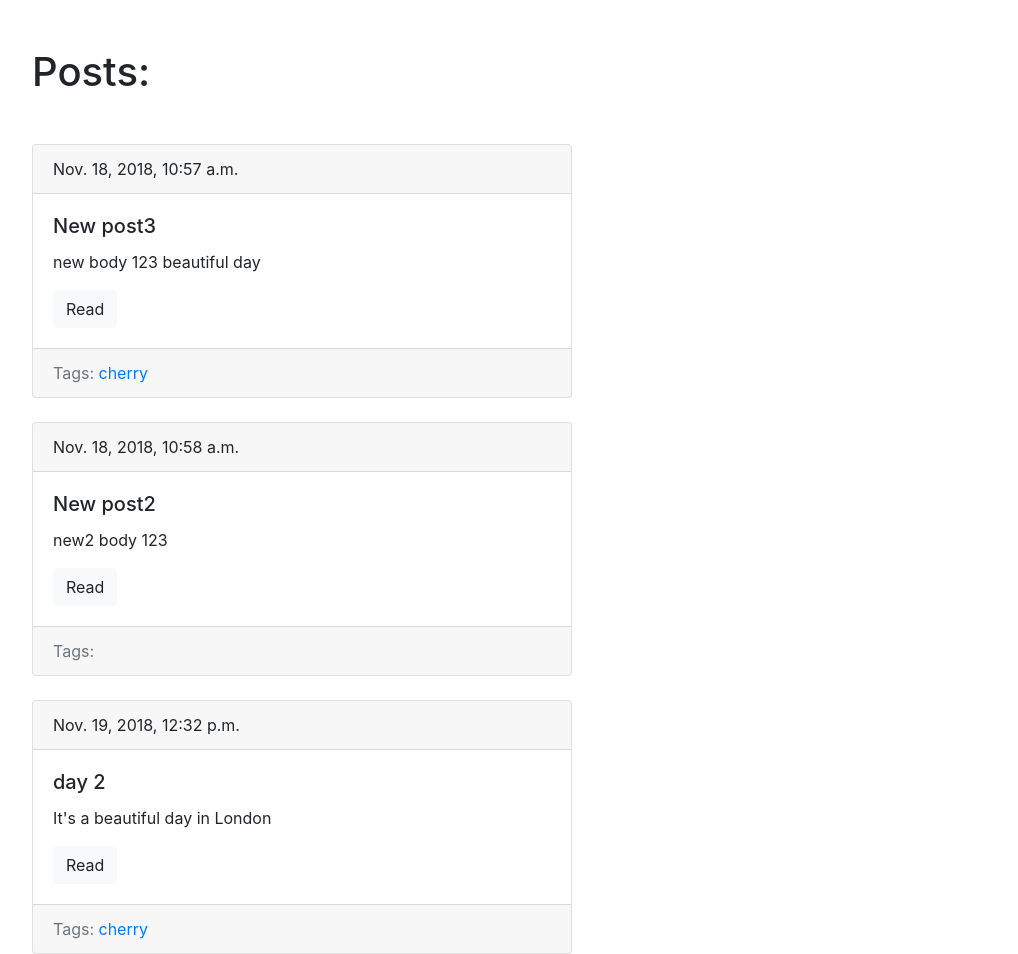
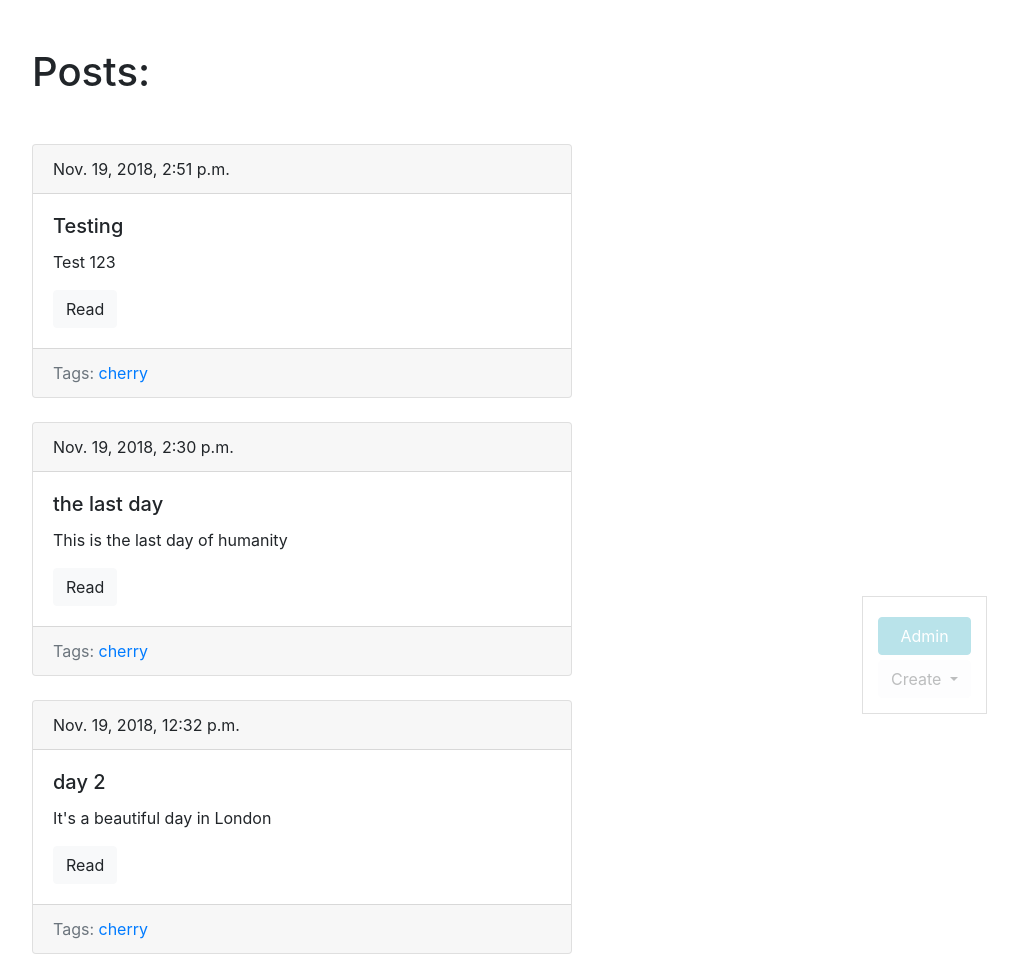
Before and after one commit to paganism/blogengine, a Django app: page /blog/ in a window 1280 px wide. Shown: the part 56-1010 px from the top of the page, without its empty margins (243-1261 px from the left). Run offline with Django 3.2, Linux system fonts and the light colour scheme; data comes from the database, SQL or seed files in the repository; both versions use the stored data as it was after the commit; some libraries are stand-ins or nearby versions.

Commit message:
added admin-panel

```diff
--- a/blogengine/blog/templates/blog/base_blog.html
+++ b/blogengine/blog/templates/blog/base_blog.html
@@ -1 +1,16 @@
 {% extends 'base.html' %}
+{% block admin-panel %}
+    <div class="btn-group">
+            <button type="button" class="btn btn-light dropdown-toggle" data-toggle="dropdown" aria-haspopup="true" aria-expanded="false">
+            Create
+            </button>
+            <div class="dropdown-menu">
+            <a class="dropdown-item" href="{% url 'post_create_url' %}">Post</a>
+            <a class="dropdown-item" href="{% url 'tag_create_url' %}">Tag</a>
+            </div>
+    </div>
+
+
+    <a href="{{ admin_object.get_update_url }}" class="btn btn-light edit" style="{% if detail %}display: block;{% endif%}">Edit</a>
+    <a href="{{ admin_object.get_delete_url }}" class="btn btn-danger delete" style="{% if detail %}display: block;{% endif%}">Delete</a>
+{% endblock %}
--- a/blogengine/blog/utils.py
+++ b/blogengine/blog/utils.py
@@ -12,7 +12,7 @@ class ObjectDetailMixin():
 
     def get(self, request, slug):
         obj = get_object_or_404(self.model, slug__iexact=slug)
-        return render(request, self.template, context={self.model.__name__.lower():obj})
+        return render(request, self.template, context={self.model.__name__.lower():obj, 'admin_object': obj, 'detail': True})
 
 
 class ObjectCreateMixin():
--- a/blogengine/blog/views.py
+++ b/blogengine/blog/views.py
@@ -10,7 +10,7 @@ from .forms import TagForm, PostForm
 
 # Create your views here.
 def posts_list(request):
-    posts = Post.objects.all()
+    posts = Post.objects.all().order_by('-date_pub',)
     return render(request, 'blog/index.html', context={'posts':posts})
 
 
--- a/blogengine/blogengine/settings.py
+++ b/blogengine/blogengine/settings.py
@@ -121,3 +121,6 @@ USE_TZ = True
 # https://docs.djangoproject.com/en/2.1/howto/static-files/
 
 STATIC_URL = '/static/'
+STATICFILES_DIRS = [
+    os.path.join(BASE_DIR, 'static')
+]
--- /dev/null
+++ b/blogengine/static/css/styles.css
@@ -0,0 +1,21 @@
+.admin-panel {
+    border: 1px solid #999;
+    position: fixed;
+    right: 50px;
+    bottom: 30px;
+    opacity: 0.3;
+    padding: 15px;
+}
+
+.admin-panel:hover {
+    opacity: 1;
+}
+
+.admin-panel a {
+    display: block;
+    margin: 5px 0;
+}
+
+a.edit, a.delete {
+    display: none;
+}
--- a/blogengine/templates/base.html
+++ b/blogengine/templates/base.html
@@ -1,10 +1,15 @@
+{% load static %}
 <!DOCTYPE html>
 <html>
 <head>
     <meta charset="UTF-8">
     <meta name="viewport" connect="width=device-width, initial-scale=1.0">
     <meta http-equiv="X-UA-Compatible" content="ie=edge">
+    <script src="https://code.jquery.com/jquery-3.3.1.slim.min.js" integrity="sha384-q8i/X+965DzO0rT7abK41JStQIAqVgRVzpbzo5smXKp4YfRvH+8abtTE1Pi6jizo" crossorigin="anonymous"></script>
+    <script src="https://cdnjs.cloudflare.com/ajax/libs/popper.js/1.14.3/umd/popper.min.js" integrity="sha384-ZMP7rVo3mIykV+2+9J3UJ46jBk0WLaUAdn689aCwoqbBJiSnjAK/l8WvCWPIPm49" crossorigin="anonymous"></script>
+    <script src="https://stackpath.bootstrapcdn.com/bootstrap/4.1.3/js/bootstrap.min.js" integrity="sha384-ChfqqxuZUCnJSK3+MXmPNIyE6ZbWh2IMqE241rYiqJxyMiZ6OW/JmZQ5stwEULTy" crossorigin="anonymous"></script>
     <link rel="stylesheet" href="https://stackpath.bootstrapcdn.com/bootstrap/4.1.3/css/bootstrap.min.css" integrity="sha384-MCw98/SFnGE8fJT3GXwEOngsV7Zt27NXFoaoApmYm81iuXoPkFOJwJ8ERdknLPMO" crossorigin="anonymous">
+    <link rel="stylesheet" href="{% static 'css/styles.css' %}">
 
     <title>
         {% block title %}
@@ -46,6 +51,13 @@
       </div>
     </div>
   </div>
+  <div class="admin-panel align-items-center">
+    <a href="/admin" class="btn btn-info">Admin</a>
+    {% block admin-panel %}
+
+    {% endblock%}
+  </div>
+
 
 </body>
 </html>
```
Also changed, not shown: blogengine/db.sqlite3.
